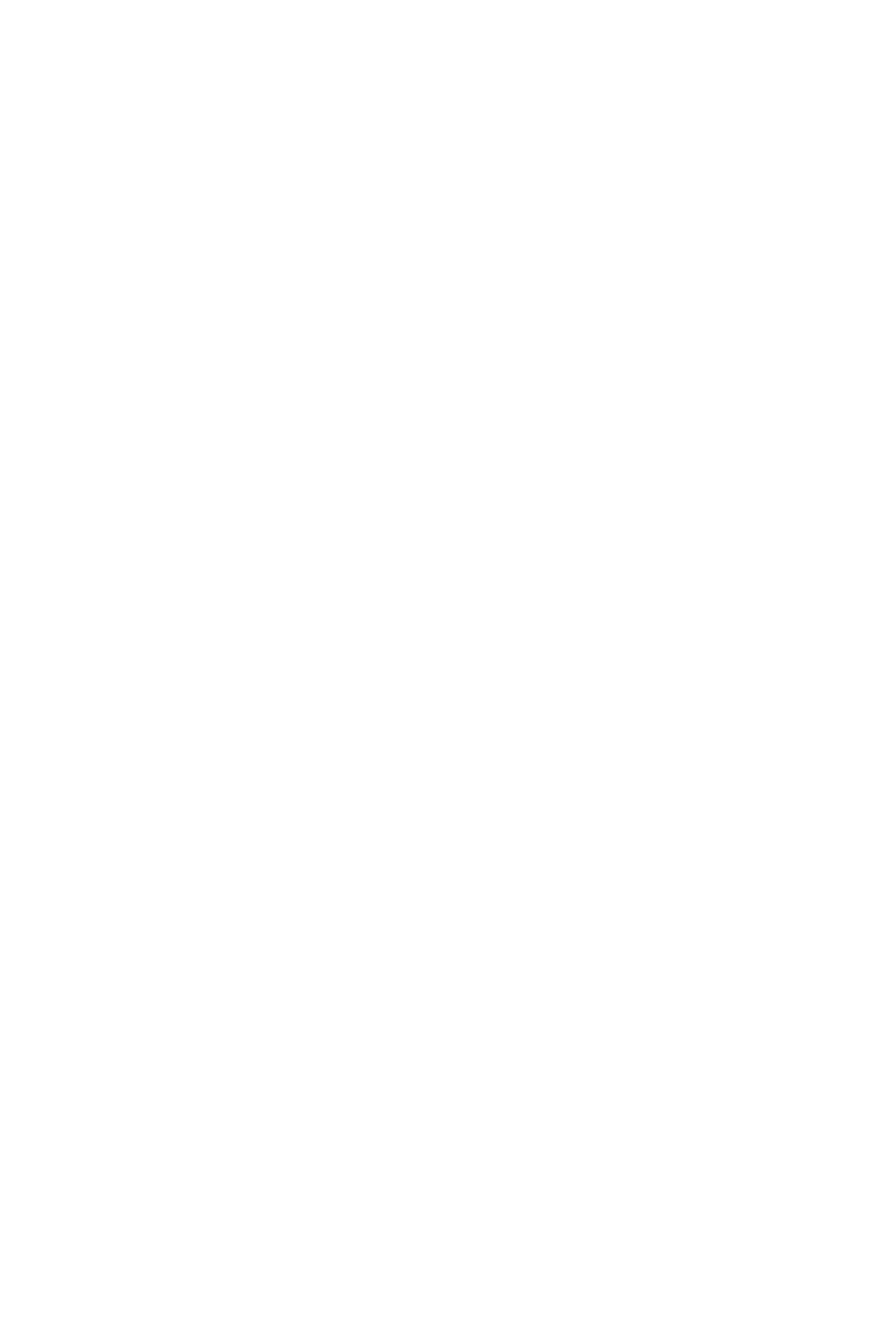
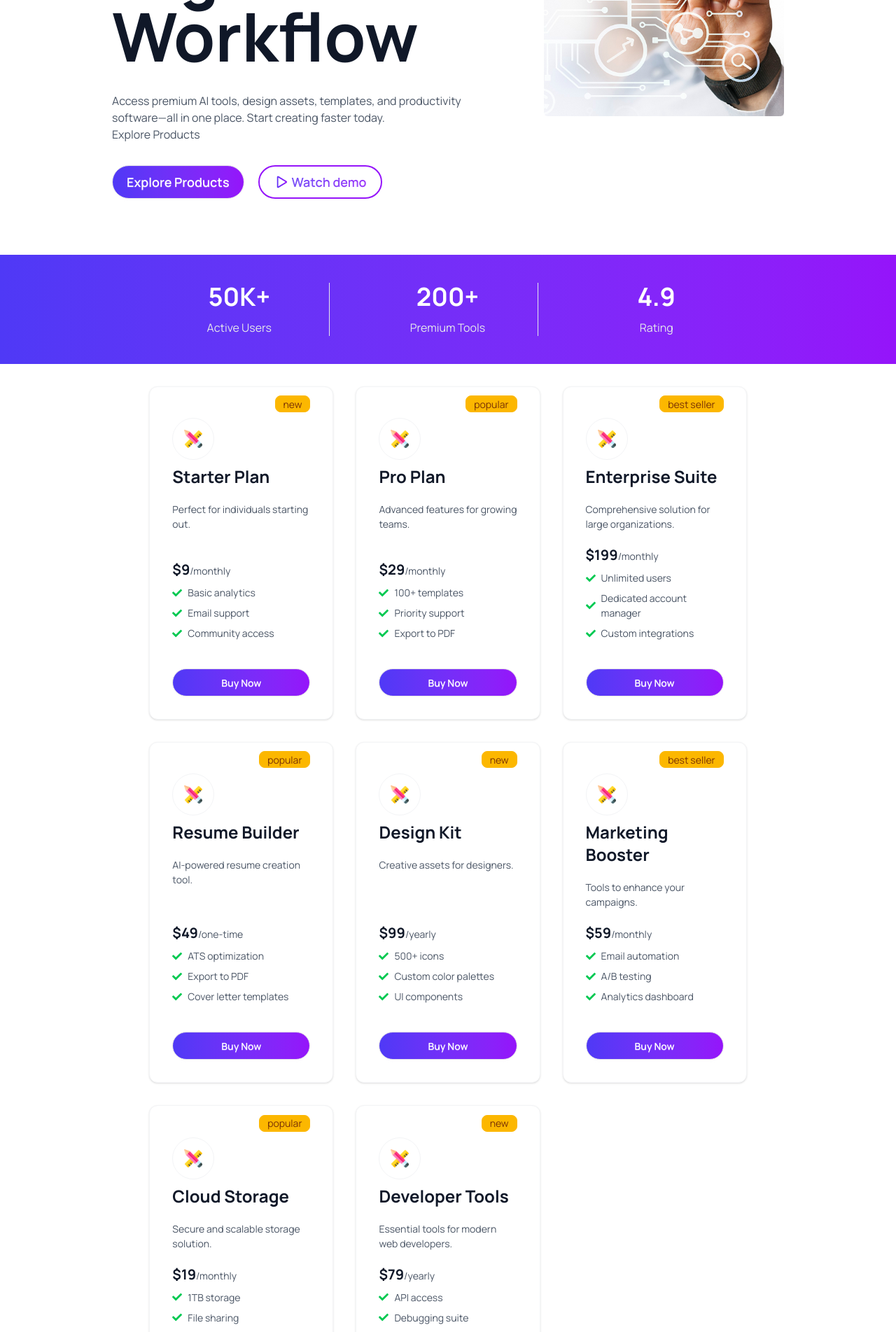
Before and after one commit to Wpshouter/dgtool-cpr, a React (Vite) app: page / in a window 1280 px wide. Shown: the part 520-2423 px from the top of the page at 70% size. Before the commit the page ends 800 px from the top, so only its background shows below. Built offline with nearby package versions, Linux system fonts and the light colour scheme.

Commit message:
updated lopp players and made card

```diff
--- a/package.json
+++ b/package.json
@@ -13,6 +13,7 @@
     "@tailwindcss/vite": "^4.2.2",
     "react": "^19.2.4",
     "react-dom": "^19.2.4",
+    "react-icons": "^5.6.0",
     "tailwindcss": "^4.2.2"
   },
   "devDependencies": {
--- /dev/null
+++ b/public/data/product.json
@@ -0,0 +1,90 @@
+[
+  {
+    "id": 1,
+    "name": "Starter Plan",
+    "description": "Perfect for individuals starting out.",
+    "price": 9,
+    "period": "monthly",
+    "tag": "new",
+    "tagType": "new",
+    "features": ["Basic analytics", "Email support", "Community access"],
+    "icon": "📈"
+  },
+  {
+    "id": 2,
+    "name": "Pro Plan",
+    "description": "Advanced features for growing teams.",
+    "price": 29,
+    "period": "monthly",
+    "tag": "popular",
+    "tagType": "popular",
+    "features": ["100+ templates", "Priority support", "Export to PDF"],
+    "icon": "🚀"
+  },
+  {
+    "id": 3,
+    "name": "Enterprise Suite",
+    "description": "Comprehensive solution for large organizations.",
+    "price": 199,
+    "period": "monthly",
+    "tag": "best seller",
+    "tagType": "best seller",
+    "features": ["Unlimited users", "Dedicated account manager", "Custom integrations"],
+    "icon": "🏢"
+  },
+  {
+    "id": 4,
+    "name": "Resume Builder",
+    "description": "AI-powered resume creation tool.",
+    "price": 49,
+    "period": "one-time",
+    "tag": "popular",
+    "tagType": "popular",
+    "features": ["ATS optimization", "Export to PDF", "Cover letter templates"],
+    "icon": "📄"
+  },
+  {
+    "id": 5,
+    "name": "Design Kit",
+    "description": "Creative assets for designers.",
+    "price": 99,
+    "period": "yearly",
+    "tag": "new",
+    "tagType": "new",
+    "features": ["500+ icons", "Custom color palettes", "UI components"],
+    "icon": "🎨"
+  },
+  {
+    "id": 6,
+    "name": "Marketing Booster",
+    "description": "Tools to enhance your campaigns.",
+    "price": 59,
+    "period": "monthly",
+    "tag": "best seller",
+    "tagType": "best seller",
+    "features": ["Email automation", "A/B testing", "Analytics dashboard"],
+    "icon": "📢"
+  },
+  {
+    "id": 7,
+    "name": "Cloud Storage",
+    "description": "Secure and scalable storage solution.",
+    "price": 19,
+    "period": "monthly",
+    "tag": "popular",
+    "tagType": "popular",
+    "features": ["1TB storage", "File sharing", "Version history"],
+    "icon": "☁️"
+  },
+  {
+    "id": 8,
+    "name": "Developer Tools",
+    "description": "Essential tools for modern web developers.",
+    "price": 79,
+    "period": "yearly",
+    "tag": "new",
+    "tagType": "new",
+    "features": ["API access", "Debugging suite", "Performance monitoring"],
+    "icon": "💻"
+  }
+]
--- a/src/App.jsx
+++ b/src/App.jsx
@@ -1,13 +1,26 @@
-import { useState } from 'react'
+import { Suspense, useState } from 'react'
 import NavBar from './component/header/navbar'
+import Banner from './component/body/banner/Banner'
 import './App.css'
+import Stats from './component/body/stats/Stats'
+import Product from './component/body/productsec/products'
 
+const fetchProduct = async()=> {
+  const res = await fetch('/data/product.json');
+  return res.json();
+}
 function App() {
   const [count, setCount] = useState(0)
-
+  const productPromise = fetchProduct();
   return (
     <>
-      <NavBar></NavBar>
+      <NavBar/>
+      <Banner/>
+      <Stats/>
+      <Suspense fallback={<span className='loading loading-dots loading-xl'></span>}>
+               <Product productPromise={productPromise} />
+      </Suspense>
+
     </>
   )
 }
--- /dev/null
+++ b/src/component/body/banner/Banner.jsx
@@ -0,0 +1,46 @@
+import React from "react";
+import bannerimg from "../../../assets/banner.png";
+import Rectangle from "../../../assets/Rectangle-2.png";
+import Play from "../../../assets/Play.png";
+const Banner = () => {
+  return (
+    <div className="bg-white">
+      <div className="max-w-11/12 lg:max-w-9/12 mx-auto flex justify-between gap-4  items-center py-10 lg:py-20">
+        <div className="leftside">
+          <div className="rounded-full bg-[#E1E7FF] p-2 flex items-center gap-2 justify-center max-w-[90%] lg:max-w-[320px] mb-8">
+            <img className="w-[16px]" src={Rectangle} />
+            <p className="bg-linear-to-r from-[#4F39F6] to-[#9514FA] bg-clip-text text-transparent text-center">
+              New: AI-Powered Tools Available
+            </p>
+          </div>
+          <h2 className="text-gray-900 text-8xl font-bold mb-8">
+            Supercharge Your <br></br> Digital Workflow
+          </h2>
+          <p className="text-gray-600 mb-8">
+            Access premium AI tools, design assets, templates, and productivity
+            <br></br>
+            software—all in one place. Start creating faster today.<br></br>
+            Explore Products
+          </p>
+          <div className="flex items-center gap-5">
+            <a className="btn rounded-full text-white btn-lg bg-linear-to-r from-[#4F39F6] to-[#9514FA] font-semibold">
+              Explore Products
+            </a>
+            <a
+              className="btn btn-lg rounded-full  border-2 border-[#9514FA]  bg-gradient-to-r from-[#4F39F6] to-[#9514FA]
+           bg-clip-border text-transparent bg-clip-text"
+            >
+              <img className="w-[20px]" src={Play} alt="Play" />
+              Watch demo
+            </a>
+          </div>
+        </div>
+        <div className="right_img">
+          <img className="w-full" src={bannerimg} />
+        </div>
+      </div>
+    </div>
+  );
+};
+
+export default Banner;
--- /dev/null
+++ b/src/component/body/productsec/AvailAbleProducts.jsx
@@ -0,0 +1,59 @@
+import React from "react";
+import designTool from "../../../assets/products/design-tool.png";
+import { FaCheck } from "react-icons/fa";
+const AvailAbleProducts = ({ products }) => {
+  return (
+    <div className='max-w-11/12 lg:max-w-8/12 mx-auto grid grid-cols-1 md:grid-col-2 lg:grid-cols-3 gap-8 my-8'>
+      {console.log(products)}
+      {products.map((product, index) => {
+        return (
+          <div key={index} className="card bg-base-100 shadow-sm rounded-xl border border-gray-100 px-6 pb-6 pt-1">
+            <div className="card-body p-2">
+              <div className="text-right w-full">
+
+                <div className="badge badge-warning ">{product.tag}</div>
+              </div>
+
+              <div className="w-15 h-15 p-4 rounded-full border border-gray-100">
+                <img className="w-10" src={designTool} />{" "}
+              </div>
+              <h2 className="text-2xl font-bold text-gray-900">
+                {product.name}
+              </h2>
+              <p className="text-gray-600 my-3">
+               {product.description}
+              </p>
+              <span>
+                <strong className="font-bold text-gray-900 text-xl">${product.price}</strong>
+                <span className="text-gray-600">/{product.period}</span>
+              </span>
+              {
+                product.features.map((feature, indx) => {
+                    return(
+                            <span className="text-gray-600 flex gap-2 items-center">
+
+                <span className="text-green-500">
+                  <FaCheck />
+                </span>
+                {feature}
+              </span>
+                    );
+                })
+              }
+
+
+              <a
+                className=" mt-8 w-full btn rounded-full text-white btn-md bg-linear-to-r from-[#4F39F6] to-[#9514FA] transition-all duration-300
+   hover:from-[#9514FA] hover:to-[#4F39F6] "
+              >
+                Buy Now
+              </a>
+            </div>
+          </div>
+        );
+      })}
+    </div>
+  );
+};
+
+export default AvailAbleProducts;
--- /dev/null
+++ b/src/component/body/productsec/products.jsx
@@ -0,0 +1,16 @@
+import React from 'react';
+import { use } from 'react';
+import AvailAbleProducts from './AvailAbleProducts';
+const Product = ({productPromise}) => {
+    //console.log(productPromise);
+    const products = use(productPromise);
+   // console.log(data);
+    return (
+        <div>
+
+            <AvailAbleProducts products={products} />
+        </div>
+    );
+};
+
+export default Product;
--- /dev/null
+++ b/src/component/body/stats/Stats.jsx
@@ -0,0 +1,24 @@
+import React from 'react';
+
+const Stats = () => {
+    return (
+        <div className='bg-linear-to-r from-[#4F39F6] to-[#9514FA]'>
+            <div className='max-w-10/12 lg:max-w-8/12 mx-auto py-10 grid grid-cols-1 md:grid-cols-3 items-center justify-center gap-10 text-center'>
+                    <div className='border-r border-gray-200'>
+                        <h2 className='text-white text-4xl font-bold mb-3'>50K+</h2>
+                        <p className='text-gray-200 '>Active Users</p>
+                    </div>
+                     <div className='border-r border-gray-200'>
+                        <h2 className='text-white text-4xl font-bold mb-3'>200+</h2>
+                        <p className='text-gray-200 '>Premium Tools</p>
+                    </div>
+                     <div className=''>
+                        <h2 className='text-white text-4xl font-bold mb-3'>4.9</h2>
+                        <p className='text-gray-200 '>Rating</p>
+                    </div>
+            </div>
+        </div>
+    );
+};
+
+export default Stats;
--- a/src/component/header/NavBar.jsx
+++ b/src/component/header/NavBar.jsx
@@ -1,9 +1,10 @@
 import React from "react";
+import { FiShoppingCart } from "react-icons/fi";
 
 const NavBar = () => {
   return (
     <div className="bg-base-100 shadow-sm">
-    <div className="navbar bg-base-100 max-w-11/12 lg:max-w-10/12 mx-auto">
+    <div className="navbar bg-base-100 max-w-11/12 lg:max-w-9/12 mx-auto px-0">
       <div className="navbar-start ">
         <div className="dropdown">
           <div tabIndex={0} role="button" className="btn btn-ghost lg:hidden">
@@ -68,6 +69,7 @@ const NavBar = () => {
         </ul>
       </div>
       <div className="navbar-end gap-4">
+        <a className=""><FiShoppingCart /></a>
         <a className="text-[#101727] text-sm font-semibold">Login</a>
         <a className="btn rounded-full text-white btn-md bg-linear-to-r from-[#4F39F6] to-[#9514FA] ">Get Started</a>
       </div>
```
Also changed, not shown: src/assets/Rectangle-2.png (added), src/component/body/productsec/cartpro.jsx (added), src/component/footer/text.txt (added), src/component/header/tes.txt (added), 1 other file (tests, documents, lock files or other folders).
